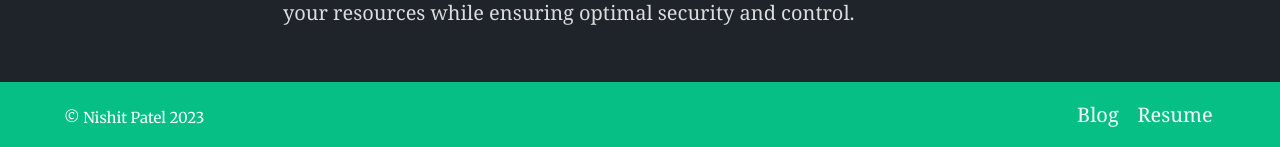
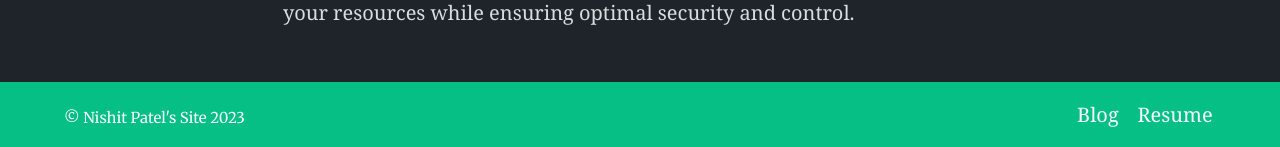
Before and after one commit to nishit130/Personal-blog, a Jekyll site: the page built from _posts/2023-06-01-custom-signed-urls.markdown, in a window 1280 px wide and 900 px high, scrolled down 5644 px. Shown: the part 750-897 px from the top of the window. Built offline with Jekyll 4.4.1, drawn with Linux system fonts in a browser that asks for light colours; nearby versions of some CDN libraries; comment, search, counter and statistics services are not loaded; part of the change alters nothing that is shown.

```diff
--- a/_config.yml
+++ b/_config.yml
@@ -1,4 +1,5 @@
-title: Nishit Patel
+title: Nishit Patel's Site
+tagline: Tech Blogs and portfolio website
 email: nishitlimbani130@gmail.com
 description: >- # this means to ignore newlines until "baseurl:"
   Portfolio and blog website of Nishit Patel.
@@ -8,6 +9,18 @@ url: "https://nishitpatel.dev" # the base hostname & protocol for your site, e.g
 disqus: "blog-iiu4zzvb3v"
 twitter_username: nishit130
 github_username:  nis130
+twitter:
+  username: nishit130
+  card: summary
+author:
+  twitter: nishit130
+social:
+  name: Nishit Patel
+  links:
+    - https://twitter.com/nishit130
+    - https://www.linkedin.com/in/nishit130
+    - https://github.com/nis130
+
 
 google_analytics: "G-S352GEKRVY"
 
@@ -19,6 +32,7 @@ plugins:
   - jekyll-sitemap
   - jemoji
   - jekyll-redirect-from
+  - jekyll-seo-tag
   # - jekyll-remote-theme
 
 # Exclude from processing.
--- a/_layouts/default.html
+++ b/_layouts/default.html
@@ -8,6 +8,8 @@
     {% if page.indexing == false %}
       <meta name="robots" content="noindex">
     {% endif %}
+
+    {% seo %}
 
     {% if page.collectionpage == "posts" %}
 
@@ -36,23 +38,7 @@
 
 
     {% else %}
-      {% assign collectiondata = site.collections | where: "label", page.collectionpage | first %}
-      <title>{{ collectiondata.title }} - {{ site.title }}</title>
-      <meta property="og:title" content="{{ collectiondata.title }}">
-      <meta name="description" content="{{ collectiondata.description }}">
-      <meta property="og:description" content="{{ collectiondata.description }}">
-      <script type="application/ld+json">
-      {
-        "@context": "https://schema.org",
-        "@type": "BlogPosting",
-        "headline": "{{collectiondata.title}}",
-        "image": [
-          "https://nishitpatel.dev/assets/img/feature.jpg"
-        ],
-        "datePublished": "{{page.date}}",
-        "dateModified": "{{page.date}}"
-      }
-      </script>
+
     {% endif %}
 
     <script src="https://kit.fontawesome.com/daf0283f09.js" crossorigin="anonymous"></script>
--- a/_posts/2023-06-01-custom-signed-urls.markdown
+++ b/_posts/2023-06-01-custom-signed-urls.markdown
@@ -1,6 +1,7 @@
 ---
 layout: post
 title:  "How to create custom signed URLs"
+author: "Nishit Patel"
 date:   2023-06-01 14:46:01 +0530
 comments: True
 categories: Tutorials
```
